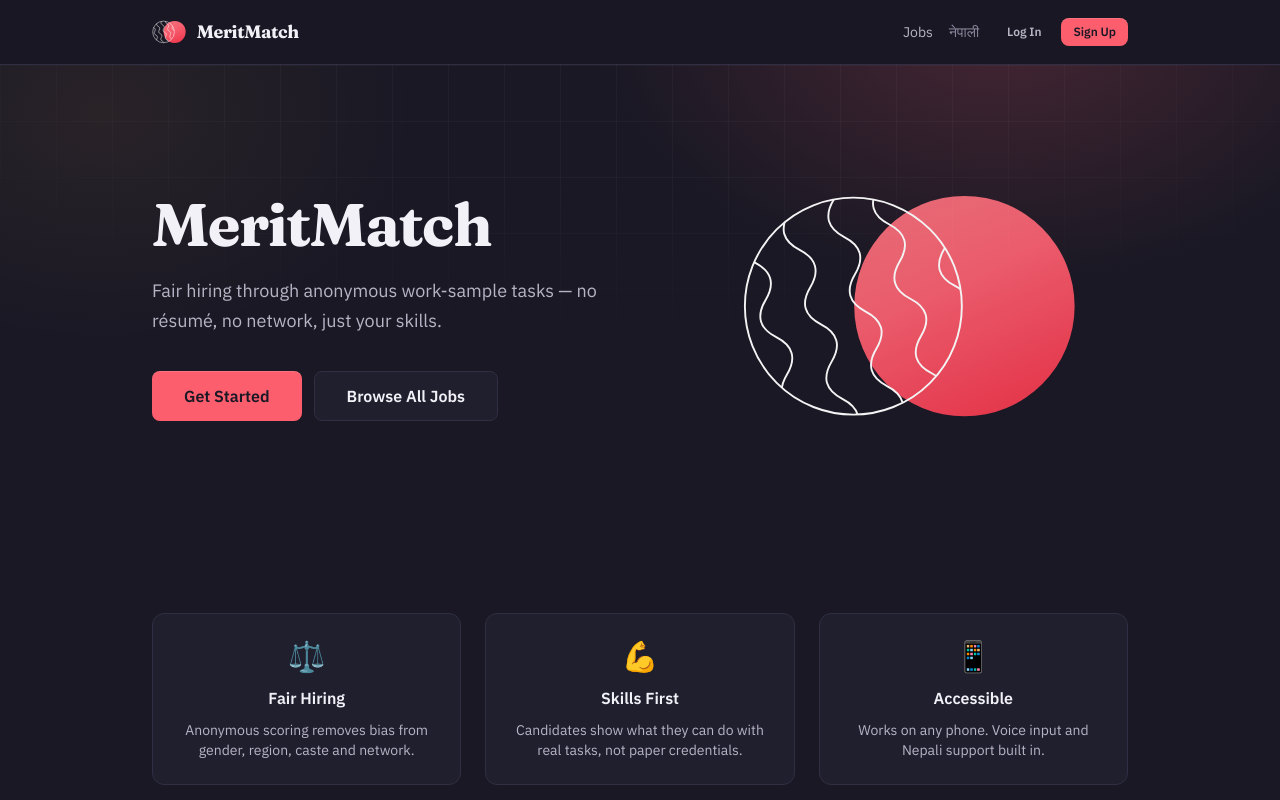
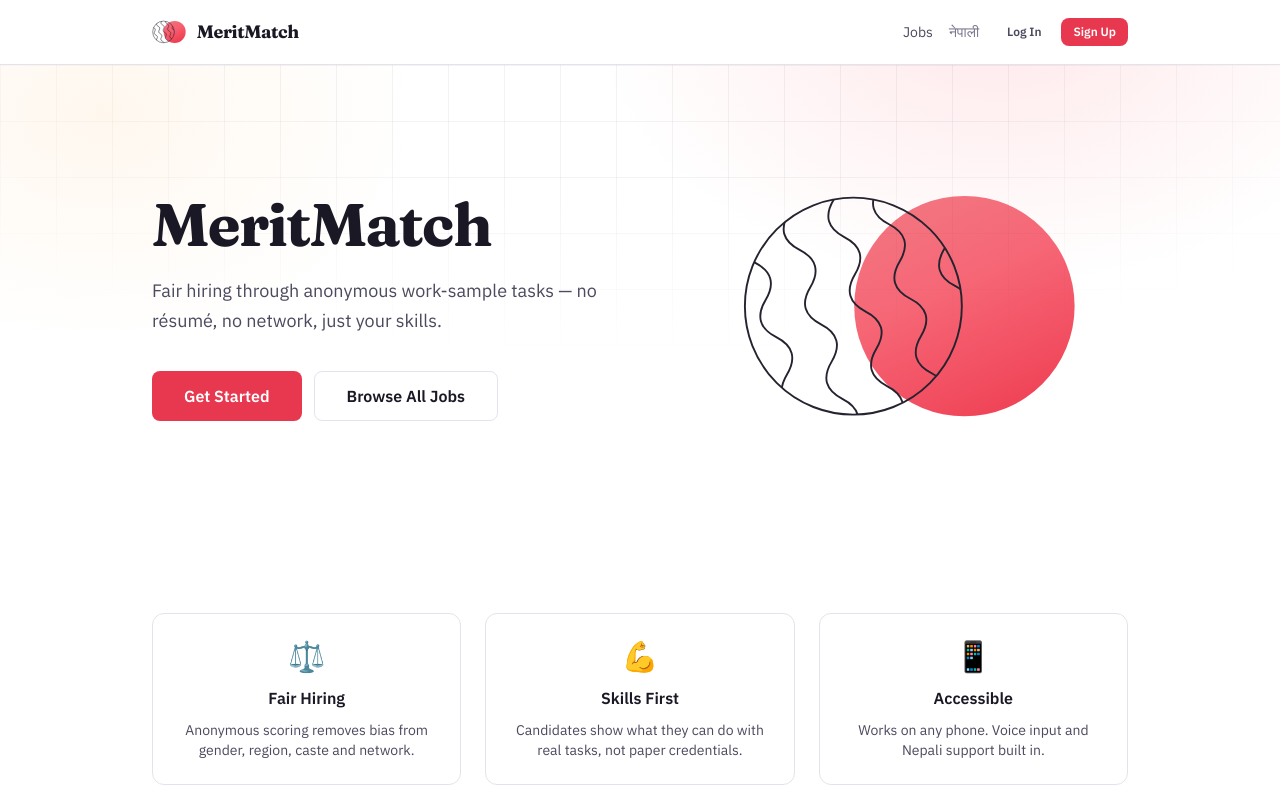
Before and after one commit to yurisha-bajracharya/MeritMatch, a Next.js app: page / in a window 1280 px wide. Shown: the top 800 px of the page. Built offline with nearby package versions, Linux system fonts and the light colour scheme; no server answers; a web font is replaced by a local one.

Commit message:
change bg

```diff
--- a/app/globals.css
+++ b/app/globals.css
@@ -9,31 +9,31 @@
 
 @theme {
   /* --- surfaces, darkest to lightest --- */
-  --color-sunken: #13121c;      /* inputs, wells, progress tracks */
-  --color-paper: #191824;       /* page background (straight from the logo) */
-  --color-surface: #201f2e;     /* cards, nav, dropdowns */
-  --color-paper-dark: #272636;  /* blocks nested inside a card */
-  --color-rule: #302e42;        /* borders & dividers */
+  --color-sunken: #f4f4f7;      /* inputs, wells, progress tracks */
+  --color-paper: #ffffff;       /* page background */
+  --color-surface: #ffffff;     /* cards, nav, dropdowns */
+  --color-paper-dark: #f4f4f7;  /* blocks nested inside a card */
+  --color-rule: #e4e3ec;        /* borders & dividers */
 
   /* --- text --- */
-  --color-ink: #f3f1f8;
-  --color-ink-light: #b7b4c6;
-  --color-ink-muted: #8d8aa0;
+  --color-ink: #191824;
+  --color-ink-light: #4b4a5e;
+  --color-ink-muted: #75738a;
 
   /* --- brand coral --- */
   --color-brand: #fd5e6e;
   --color-brand-hover: #ff7b88;
   --color-brand-dark: #e8384f;
-  --color-brand-light: #36202b; /* dark coral tint, for badge/alert grounds */
-  --color-brand-tint: #ffa3ad;  /* light coral, for accent text */
+  --color-brand-light: #ffe9ec; /* light coral tint, for badge/alert grounds */
+  --color-brand-tint: #e8384f;  /* coral, for accent text */
 
   /* --- supporting --- */
-  --color-ochre: #ffb45c;
-  --color-ochre-light: #3a2b18;
-  --color-moss: #46dd9b;
-  --color-moss-light: #15301f;
-  --color-danger: #ff6b78;
-  --color-danger-light: #3a1c24;
+  --color-ochre: #a85f00;
+  --color-ochre-light: #fff1dc;
+  --color-moss: #1b7f52;
+  --color-moss-light: #e1f5ea;
+  --color-danger: #e03247;
+  --color-danger-light: #ffe9ec;
 
   --font-sans: "IBM Plex Sans", "IBM Plex Sans Devanagari", system-ui, sans-serif;
   --font-display: "Fraunces", Georgia, serif;
@@ -41,8 +41,7 @@
 
 @layer base {
   html {
-    /* makes native scrollbars, date pickers and autofill render dark */
-    color-scheme: dark;
+    color-scheme: light;
     -webkit-font-smoothing: antialiased;
     -moz-osx-font-smoothing: grayscale;
   }
@@ -54,7 +53,7 @@
   }
 
   ::selection {
-    @apply bg-brand text-paper;
+    @apply bg-brand text-white;
   }
 
   /* Chrome autofill otherwise paints a bright yellow box */
@@ -79,7 +78,7 @@
     border: 2px solid var(--color-paper);
   }
   ::-webkit-scrollbar-thumb:hover {
-    background: #3d3a53;
+    background: #c9c7d6;
   }
 }
 
@@ -113,10 +112,8 @@
   }
 
   /* ---------- buttons ---------- */
-  /* Dark ink on coral: white on this coral is only ~2.9:1, ink is ~5.4:1 */
   .btn-primary {
-    @apply btn bg-brand text-paper hover:bg-brand-hover;
-    box-shadow: 0 1px 0 0 rgb(255 255 255 / 0.12) inset;
+    @apply btn bg-brand-dark text-white hover:bg-brand;
   }
 
   .btn-secondary {
@@ -128,7 +125,7 @@
   }
 
   .btn-danger {
-    @apply btn bg-danger text-paper hover:brightness-110;
+    @apply btn bg-danger text-white hover:brightness-110;
   }
 
   .btn-sm {
@@ -201,7 +198,7 @@
   }
   .toggle-dot {
     @apply inline-block h-4 w-4 rounded-full bg-white transition-transform;
-    box-shadow: 0 1px 3px rgb(0 0 0 / 0.4);
+    box-shadow: 0 1px 3px rgb(0 0 0 / 0.25);
   }
   .toggle-dot-on {
     @apply translate-x-6;
@@ -219,7 +216,7 @@
   }
   .tab-active {
     @apply bg-surface text-ink;
-    box-shadow: 0 1px 2px rgb(0 0 0 / 0.3);
+    box-shadow: 0 1px 2px rgb(0 0 0 / 0.12);
   }
 
   /* ---------- skeleton ---------- */
@@ -234,7 +231,7 @@
 
 /* Coral gradient as text — for hero headlines and numbers */
 .text-gradient {
-  background-image: linear-gradient(135deg, #ffa3ad 0%, #fd5e6e 45%, #f03b50 100%);
+  background-image: linear-gradient(135deg, #fd5e6e 0%, #f03b50 60%, #d92b45 100%);
   -webkit-background-clip: text;
   background-clip: text;
   color: transparent;
@@ -251,8 +248,8 @@
   inset: 0;
   pointer-events: none;
   background:
-    radial-gradient(42rem 28rem at 78% -10%, rgb(253 94 110 / 0.20), transparent 60%),
-    radial-gradient(30rem 22rem at 8% 10%, rgb(255 180 92 / 0.07), transparent 65%);
+    radial-gradient(42rem 28rem at 78% -10%, rgb(253 94 110 / 0.14), transparent 60%),
+    radial-gradient(30rem 22rem at 8% 10%, rgb(255 180 92 / 0.10), transparent 65%);
 }
 
 /* Hairline grid, barely there — gives large dark areas some structure */
@@ -262,8 +259,8 @@
   inset: 0;
   pointer-events: none;
   background-image:
-    linear-gradient(to right, rgb(255 255 255 / 0.03) 1px, transparent 1px),
-    linear-gradient(to bottom, rgb(255 255 255 / 0.03) 1px, transparent 1px);
+    linear-gradient(to right, rgb(25 24 36 / 0.05) 1px, transparent 1px),
+    linear-gradient(to bottom, rgb(25 24 36 / 0.05) 1px, transparent 1px);
   background-size: 56px 56px;
   mask-image: radial-gradient(ellipse 70% 60% at 50% 0%, #000 40%, transparent 100%);
 }
--- a/app/layout.tsx
+++ b/app/layout.tsx
@@ -7,8 +7,8 @@ export const metadata: Metadata = {
 };
 
 export const viewport: Viewport = {
-  themeColor: "#191824",
-  colorScheme: "dark",
+  themeColor: "#ffffff",
+  colorScheme: "light",
 };
 
 export default function RootLayout({
--- a/app/page.tsx
+++ b/app/page.tsx
@@ -50,7 +50,7 @@ export default function Home() {
 
             {/* The mark, at display size */}
             <div className="hidden lg:flex justify-center">
-              <LogoMark size={260} className="text-white opacity-95" />
+              <LogoMark size={260} className="text-ink opacity-95" />
             </div>
           </div>
         </div>
@@ -120,7 +120,7 @@ export default function Home() {
       <footer className="border-t border-rule bg-surface">
         <div className="container-main py-8 flex items-center justify-between text-xs text-ink-muted">
           <span className="flex items-center gap-2">
-            <LogoMark size={16} className="text-white opacity-70" />
+            <LogoMark size={16} className="text-ink opacity-70" />
             © {new Date().getFullYear()} MeritMatch · Nepal
           </span>
           <button
--- a/components/Logo.tsx
+++ b/components/Logo.tsx
@@ -85,7 +85,7 @@ export default function Logo({
 }) {
   return (
     <span className={`inline-flex items-center gap-2.5 ${className}`}>
-      <LogoMark size={size} className="text-white shrink-0" />
+      <LogoMark size={size} className="text-ink shrink-0" />
       {showText && (
         <span className="font-display font-bold tracking-tight text-ink">
           MeritMatch
--- a/components/Navbar.tsx
+++ b/components/Navbar.tsx
@@ -43,7 +43,7 @@ export default function Navbar() {
           className="flex items-center gap-2.5 font-display text-lg font-bold text-ink tracking-tight
                      transition-opacity hover:opacity-80"
         >
-          <LogoMark size={26} className="text-white shrink-0" />
+          <LogoMark size={26} className="text-ink shrink-0" />
           MeritMatch
         </Link>
 
```
Also changed, not shown: 2 other files (tests, documents, lock files or other folders).
